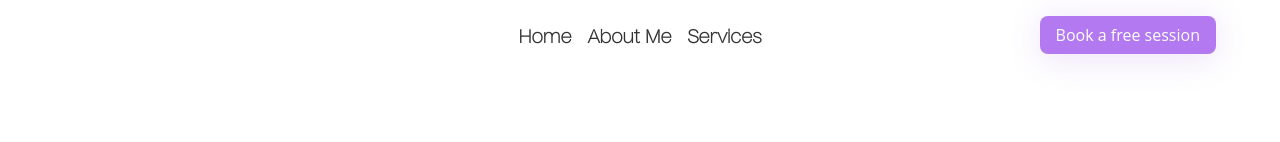
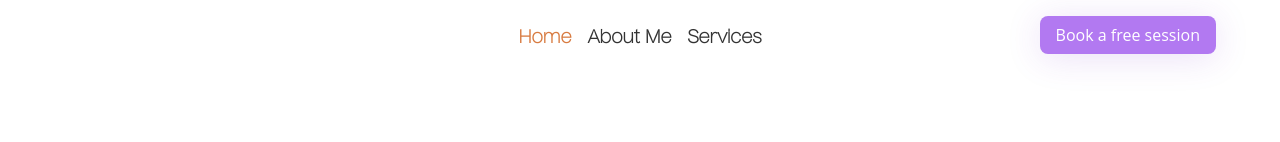
Before and after one commit to Adam-Thometz/Cosmic-Healing, a React (Create React App) app: page / in a window 1280 px wide. Shown: the top 142 px of the page. Built offline with nearby package versions, Linux system fonts and the light colour scheme; a web font is replaced by a local one.

Commit message:
updated navbar to use NavLink

```diff
--- a/src/navbar/Navbar.css
+++ b/src/navbar/Navbar.css
@@ -19,3 +19,7 @@
   padding: 12px 8px;
   line-height: 16px;
 }
+
+.Navbar-links .active {
+  color: #D87B41;
+}
--- a/src/navbar/Navbar.js
+++ b/src/navbar/Navbar.js
@@ -1,17 +1,19 @@
 import React from 'react';
+import { NavLink } from 'react-router-dom';
 
 import './Navbar.css';
 
 import Button from '../_components/button/Button';
 
 const Navbar = () => {
+  const active = ({ isActive }) => isActive ? 'active' : '';
   return (
     <nav className='Navbar'>
       <img src='' alt='' />
       <section className='Navbar-links'>
-        <a tabIndex={0} href='#'>Home</a>
-        <a tabIndex={0} href='#aboutMe'>About Me</a>
-        <a tabIndex={0} href='#services'>Services</a>
+        <NavLink to='/' className={active} end>Home</NavLink>
+        <NavLink to='about-me' className={active}>About Me</NavLink>
+        <NavLink to='services' className={active}>Services</NavLink>
       </section>
       <Button primary>Book a free session</Button>
     </nav>
```
Also changed, not shown: 2 other files (tests, documents, lock files or other folders).
